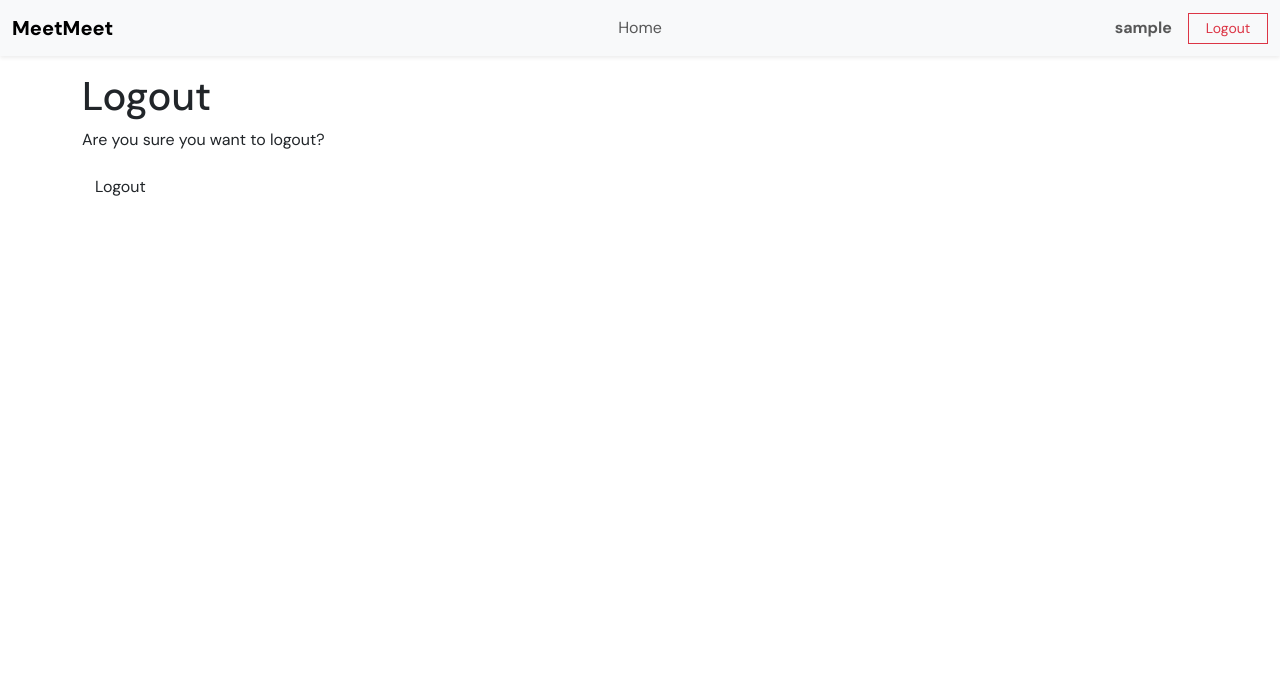
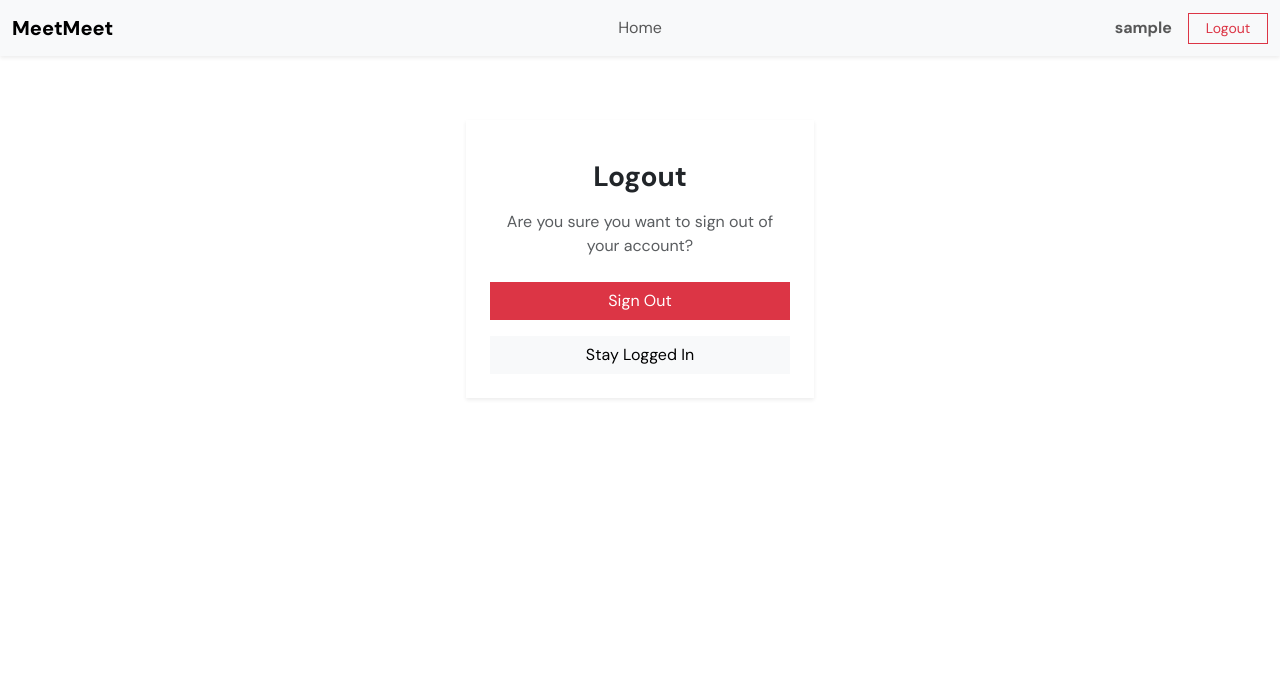
Before and after one commit to sasha-fedorov/meetmeet, a Django app: page /accounts/logout/ in a window 1280 px wide. Shown: the top 686 px of the page. Run offline with Django 5.2, Linux system fonts and the light colour scheme; the visitor is signed in with stand-in values (Sample User, id 1).

Commit message:
feat: style logout template

```diff
--- a/templates/account/logout.html
+++ b/templates/account/logout.html
@@ -1,19 +1,38 @@
 {% extends 'base.html' %}
-
-{% load i18n %}
 
 {% block head_title %}
   Logout
 {% endblock %}
 
 {% block content %}
-  <h1>Logout</h1>
-  <p>Are you sure you want to logout?</p>
+  <div class="container py-5">
+    <div class="row justify-content-center">
+      <div class="col-md-6 col-lg-4">
+        <div class="card shadow-sm border-0">
+          <div class="card-body p-4 text-center">
+            <div class="mb-3">
+              <i class="bi bi-box-arrow-right text-danger" style="font-size: 2rem;"></i>
+            </div>
+
+            <h1 class="h3 mb-3 fw-bold">Logout</h1>
+            <p class="text-muted mb-4">Are you sure you want to sign out of your account?</p>
+
             <form method="post" action="{% url 'account_logout' %}">
               {% csrf_token %}
+
               {% if redirect_field_value %}
                 <input type="hidden" name="{{ redirect_field_name }}" value="{{ redirect_field_value }}" />
               {% endif %}
-    <button class="btn btn-signup right" type="submit">Logout</button>
+
+              <div class="d-grid gap-3">
+                <button type="submit" class="btn btn-danger">Sign Out</button>
+
+                <a href="{{ redirect_field_value|default:'/' }}" class="btn btn-light">Stay Logged In</a>
+              </div>
             </form>
+          </div>
+        </div>
+      </div>
+    </div>
+  </div>
 {% endblock %}
--- a/templates/base.html
+++ b/templates/base.html
@@ -41,7 +41,7 @@
                 <span class="navbar-text"><strong>{{ user.username|truncatechars:15 }}</strong></span>
               </li>
               <li class="nav-item ms-md-3 my-2 my-md-0">
-                <a class="btn btn-outline-danger btn-sm" href="{% url 'account_logout' %}">Logout</a>
+                <a class="btn btn-outline-danger btn-sm" href="{% url 'account_logout' %}?next={{ request.path }}">Logout</a>
               </li>
             {% else %}
               <li class="nav-item">
```
Lines whose indentation alone changed are shown as unchanged.
